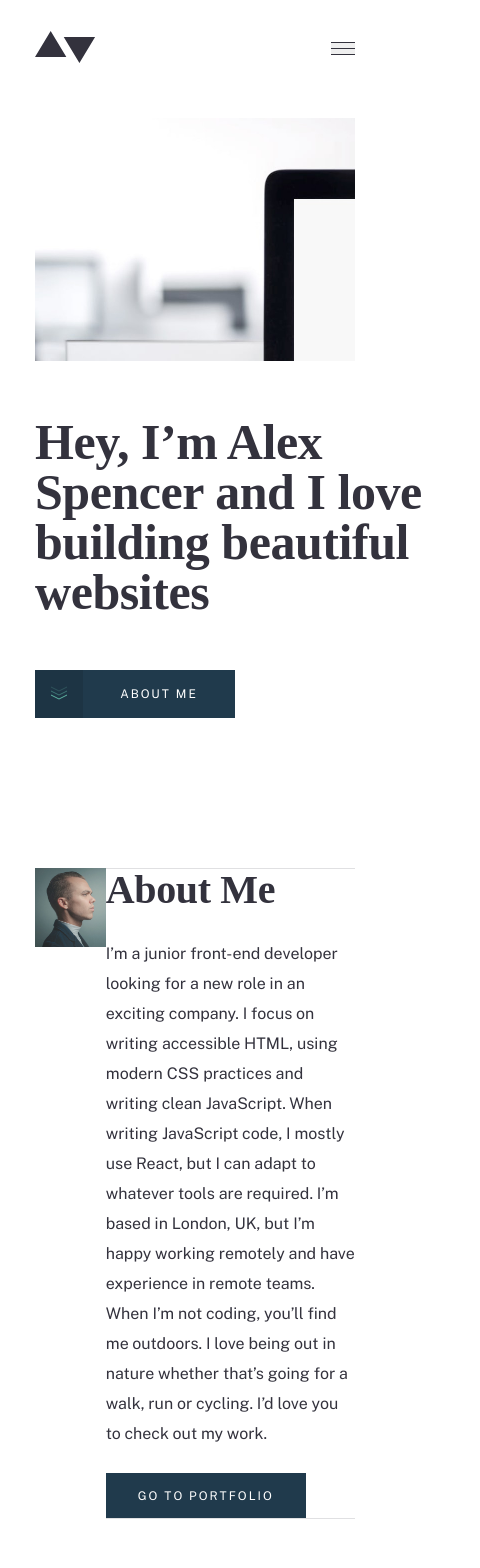
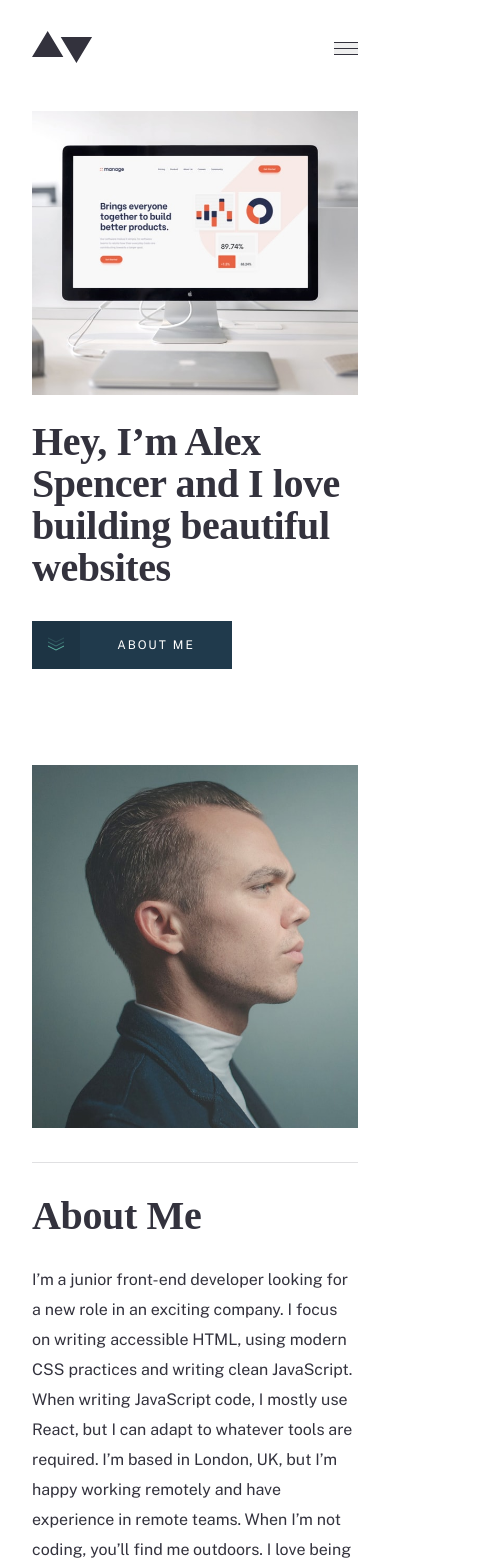
Before and after one commit to yjcyun/frontend_mentor, a React (Create React App) app in the folder intermediate/minimalist_portfolio_website/: page / in a window 390 px wide. Shown: the top 1568 px of the page, 480 px wide, since content can reach past the window. Built offline with nearby package versions, Linux system fonts and the light colour scheme; a web font is replaced by a local one.

Commit message:
:iphone: Make home page mobile responsive

```diff
--- a/intermediate/minimalist_portfolio_website/src/components/ContactBanner.tsx
+++ b/intermediate/minimalist_portfolio_website/src/components/ContactBanner.tsx
@@ -1,4 +1,5 @@
 import styled from 'styled-components';
+import { useWindowDimensions } from '../hooks/useWindowDimensions';
 import Button from './Button';
 import Divider from './Divider';
 
@@ -7,21 +8,37 @@ const StyledContactBanner = styled.section`
   align-items: center;
 
   h2 {
-    max-width: 350px;
+    min-width: 350px;
     margin-right: 32px;
   }
 
   button {
     margin-left: 32px;
   }
+
+  @media (max-width: 680px) {
+    flex-direction: column;
+
+    h2 {
+      min-width: fit-content;
+      text-align: center;
+      margin-right: 0;
+      margin-bottom: 40px;
+    }
+
+    button {
+      margin-left: 0;
+    }
+  }
 `;
 
 const ContactBanner = () => {
+  const { width } = useWindowDimensions();
+
   return (
     <StyledContactBanner>
       <h2>Interested in doing a project together?</h2>
-
-      <Divider />
+      {width > 680 && <Divider />}
       <Button variant='secondary'>contact me</Button>
     </StyledContactBanner>
   );
--- a/intermediate/minimalist_portfolio_website/src/components/DisplayGrid.tsx
+++ b/intermediate/minimalist_portfolio_website/src/components/DisplayGrid.tsx
@@ -7,6 +7,7 @@ interface DisplyGridProps {
   alt: string;
   description: string;
   img: string;
+  isHome?: boolean;
   label: string;
   title: string;
 }
@@ -15,10 +16,16 @@ const StyledGrid = styled.div`
   display: flex;
   justify-content: space-between;
   max-width: 1015px;
+  gap: 69px;
 
   &:nth-of-type(2n) {
     flex-direction: row-reverse;
     margin-left: auto;
+  }
+
+  @media (max-width: 680px) {
+    gap: 0;
+    flex-direction: column;
   }
 `;
 
@@ -28,15 +35,36 @@ const GridImg = styled.div`
   img {
     width: 100%;
   }
+
+  @media (max-width: 680px) {
+    max-width: 100%;
+  }
 `;
-const GridContent = styled.div`
+const GridContent = styled.div<{ isHome: boolean }>`
   max-width: 350px;
   display: flex;
   flex-direction: column;
   justify-content: space-between;
 
+  .content {
+    padding: 32px 0;
+  }
+
   p {
     padding: 28px 0 24px;
+  }
+
+  @media (max-width: 996px) {
+    max-width: ${(props) => (props.isHome ? '339px' : '281px')};
+  }
+
+  @media (max-width: 680px) {
+    max-width: fit-content;
+    margin-top: ${(props) => (props.isHome ? '32px' : '24px')};
+
+    .content {
+      padding: ${(props) => (props.isHome ? '32px 0 51px' : '24px 0')};
+    }
   }
 `;
 
@@ -44,6 +72,7 @@ const DisplayGrid: React.FC<DisplyGridProps> = ({
   alt,
   description,
   img,
+  isHome = false,
   label,
   title,
 }) => {
@@ -52,12 +81,12 @@ const DisplayGrid: React.FC<DisplyGridProps> = ({
       <GridImg>
         <img src={img} alt={alt} />
       </GridImg>
-      <GridContent>
+      <GridContent isHome={isHome}>
         <Divider />
-        <div>
+        <div className='content'>
           <h2>{title}</h2>
           <p>{description}</p>
-          <Button>{label}</Button>
+          <Button variant='secondary'>{label}</Button>
         </div>
         <Divider />
       </GridContent>
--- a/intermediate/minimalist_portfolio_website/src/components/Footer.tsx
+++ b/intermediate/minimalist_portfolio_website/src/components/Footer.tsx
@@ -38,7 +38,7 @@ const InnerFooter = styled.div`
   }
 
   @media (max-width: 680px) {
-    padding: 0 35px;
+    padding: 0 32px;
     flex-direction: column;
   }
 `;
--- a/intermediate/minimalist_portfolio_website/src/components/Layout.tsx
+++ b/intermediate/minimalist_portfolio_website/src/components/Layout.tsx
@@ -15,13 +15,17 @@ const Container = styled.div`
 
   @media (max-width: 680px) {
     margin-top: 32px;
-    padding: 0 35px;
+    padding: 0 32px;
   }
 `;
 
 const ContentCont = styled.div<{ isHome: boolean }>`
   min-height: calc(100vh - 178px);
   margin: ${(props) => (props.isHome ? '54px 0 150px' : '94px 0 150px')};
+
+  @media (max-width: 996px) {
+    margin: ${(props) => (props.isHome ? '47px 0 96px' : '94px 0 96px')};
+  }
 `;
 
 const Layout = ({ children }: LayoutProps) => {
--- /dev/null
+++ b/intermediate/minimalist_portfolio_website/src/hooks/useWindowDimensions.tsx
@@ -0,0 +1,28 @@
+import { useState, useEffect } from 'react';
+
+const getWindowDimensions = () => {
+  const { innerWidth: width, innerHeight: height } = window;
+
+  return {
+    width,
+    height,
+  };
+};
+
+export const useWindowDimensions = () => {
+  const [windowDimensions, setWindowDimensions] = useState(
+    getWindowDimensions()
+  );
+
+  useEffect(() => {
+    const handleResize = () => {
+      setWindowDimensions(getWindowDimensions());
+    };
+
+    window.addEventListener('resize', handleResize);
+
+    return () => window.removeEventListener('resize', handleResize);
+  }, []);
+
+  return windowDimensions;
+};
--- a/intermediate/minimalist_portfolio_website/src/pages/Home.tsx
+++ b/intermediate/minimalist_portfolio_website/src/pages/Home.tsx
@@ -1,49 +1,127 @@
-import styled from 'styled-components';
+import styled, { css } from 'styled-components';
 
 import Layout from '../components/Layout';
 import Button from '../components/Button';
 import DisplayGrid from '../components/DisplayGrid';
+import ContactBanner from '../components/ContactBanner';
+import { useWindowDimensions } from '../hooks/useWindowDimensions';
 
 import hero from '../assets/homepage/desktop/image-homepage-hero@2x.jpg';
+import heroTablet from '../assets/homepage/tablet/image-homepage-hero@2x.jpg';
+import heroMobile from '../assets/homepage/mobile/image-homepage-hero@2x.jpg';
+
 import profile from '../assets/homepage/desktop/image-homepage-profile@2x.jpg';
-import ContactBanner from '../components/ContactBanner';
+import profileTablet from '../assets/homepage/tablet/image-homepage-profile@2x.jpg';
+import profileMobile from '../assets/homepage/mobile/image-homepage-profile@2x.jpg';
 
 const HeroSection = styled.section`
   background-image: url(${hero});
   background-size: cover;
+  background-repeat: no-repeat;
   height: 600px;
   position: relative;
+
+  @media (max-width: 996px) {
+    background-image: url(${heroTablet});
+  }
+
+  @media (max-width: 680px) {
+    display: none;
+  }
 `;
 
-const HeroContent = styled.div`
+const MobileHero = styled.section`
+  display: none;
+
+  img {
+    width: 100%;
+  }
+
+  @media (max-width: 680px) {
+    display: flex;
+    flex-direction: column;
+  }
+`;
+
+const HeroContent = styled.div<{ isMobile: boolean }>`
   width: 445px;
   position: absolute;
   bottom: 0;
   background: var(--white);
 
+  ${(props) =>
+    props.isMobile &&
+    css`
+      position: static;
+    `}
+
   h1 {
     padding: 56px 55px 53px 0;
+  }
+
+  @media (max-width: 996px) {
+    width: 514px;
+
+    h1 {
+      font-size: 4rem;
+      line-height: 4.2rem;
+    }
+  }
+
+  @media (max-width: 680px) {
+    width: fit-content;
+
+    h1 {
+      padding: 0;
+      margin: 24px auto 32px;
+    }
   }
 `;
 
 const ProfileSection = styled.section`
   margin: 150px 0;
+
+  @media (max-width: 996px) {
+    margin: 96px 0;
+  }
 `;
 
 const HomePage = () => {
+  const { width } = useWindowDimensions();
+
+  const getImage = () => {
+    if (width > 996) {
+      return profile;
+    } else if (width > 680) {
+      return profileTablet;
+    } else {
+      return profileMobile;
+    }
+  };
+
+  const renderHeroContent = () => (
+    <HeroContent isMobile={width <= 680}>
+      <h1>Hey, I’m Alex Spencer and I love building beautiful websites</h1>
+      <Button adornment>about me</Button>
+    </HeroContent>
+  );
+
   return (
     <Layout>
-      <HeroSection>
-        <HeroContent>
-          <h1>Hey, I’m Alex Spencer and I love building beautiful websites</h1>
-          <Button adornment>about me</Button>
-        </HeroContent>
-      </HeroSection>
+      <MobileHero>
+        <div>
+          <img src={heroMobile} alt='' />
+        </div>
+        {renderHeroContent()}
+      </MobileHero>
+
+      <HeroSection>{renderHeroContent()}</HeroSection>
       <ProfileSection>
         <DisplayGrid
           alt='A sideview photo of Alex Spencer'
           description='I’m a junior front-end developer looking for a new role in an exciting company. I focus on writing accessible HTML, using modern CSS practices and writing clean JavaScript. When writing JavaScript code, I mostly use React, but I can adapt to whatever tools are required. I’m based in London, UK, but I’m happy working remotely and have experience in remote teams. When I’m not coding, you’ll find me outdoors. I love being out in nature whether that’s going for a walk, run or cycling. I’d love you to check out my work.'
-          img={profile}
+          img={getImage()}
+          isHome
           label='go to portfolio'
           title='About Me'
         />
```
